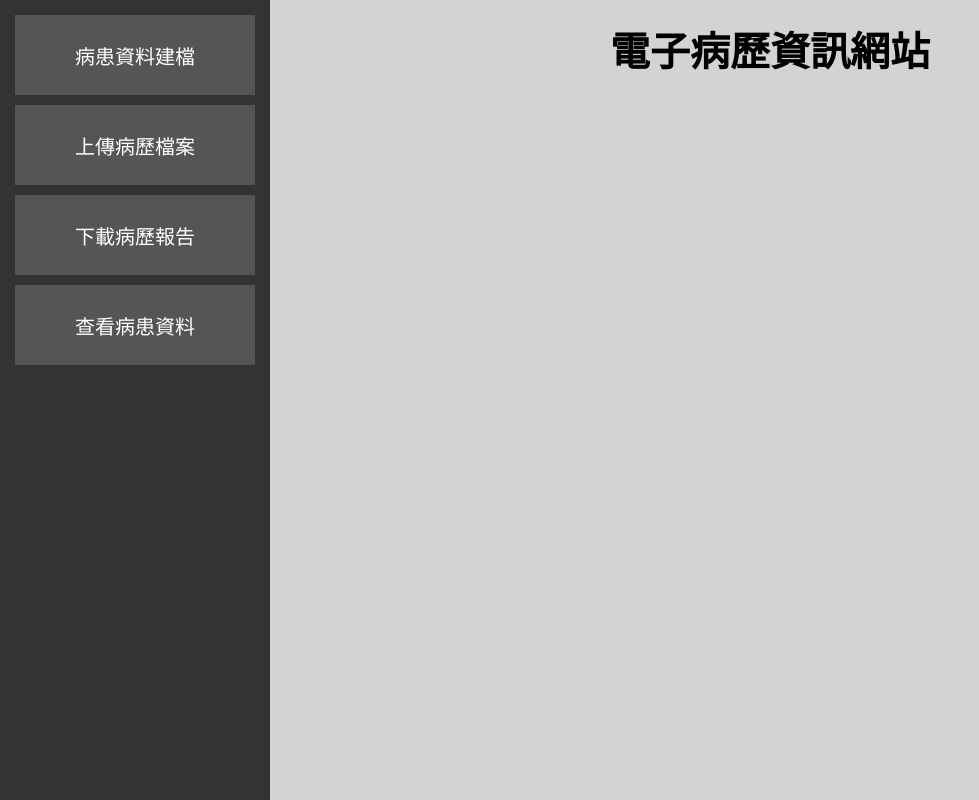
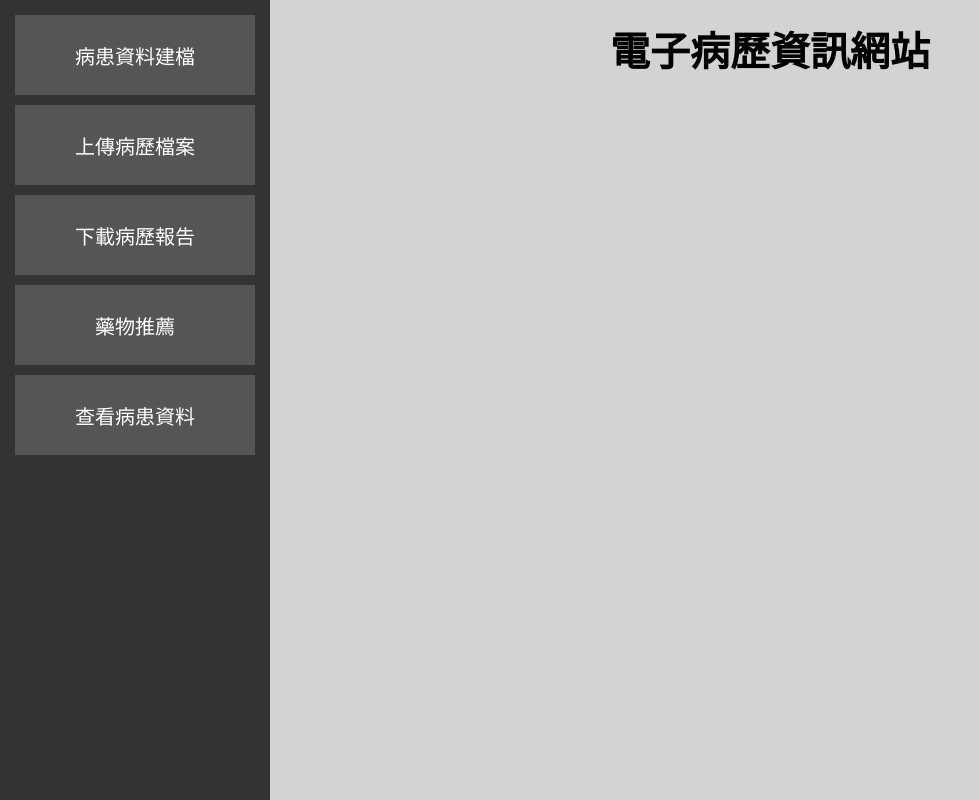
Before and after one commit to zxcv580413/zxcv580413.github.io, a plain HTML site: page showAllPatients.html in a window 1280 px wide. Shown: the whole page, without its empty margins (0-979 px from the left). Drawn offline with Linux system fonts and the light colour scheme; no server answers.

Commit message:
Update showAllPatients.html

```diff
--- a/showAllPatients.html
+++ b/showAllPatients.html
@@ -108,6 +108,7 @@
         <button onclick="window.location.href = 'showPatientInfo.html'">病患資料建檔</button>
         <button onclick="window.location.href = 'diagnosis_info.html'">上傳病歷檔案</button>
         <button onclick="window.location.href = 'showDownload.html'">下載病歷報告</button>
+    	<button onclick="window.location.href = 'MedicineRecommandation.html'">藥物推薦</button>
         <button onclick="window.location.href = 'showAllPatients.html'">查看病患資料</button>
     </nav>
 
```
